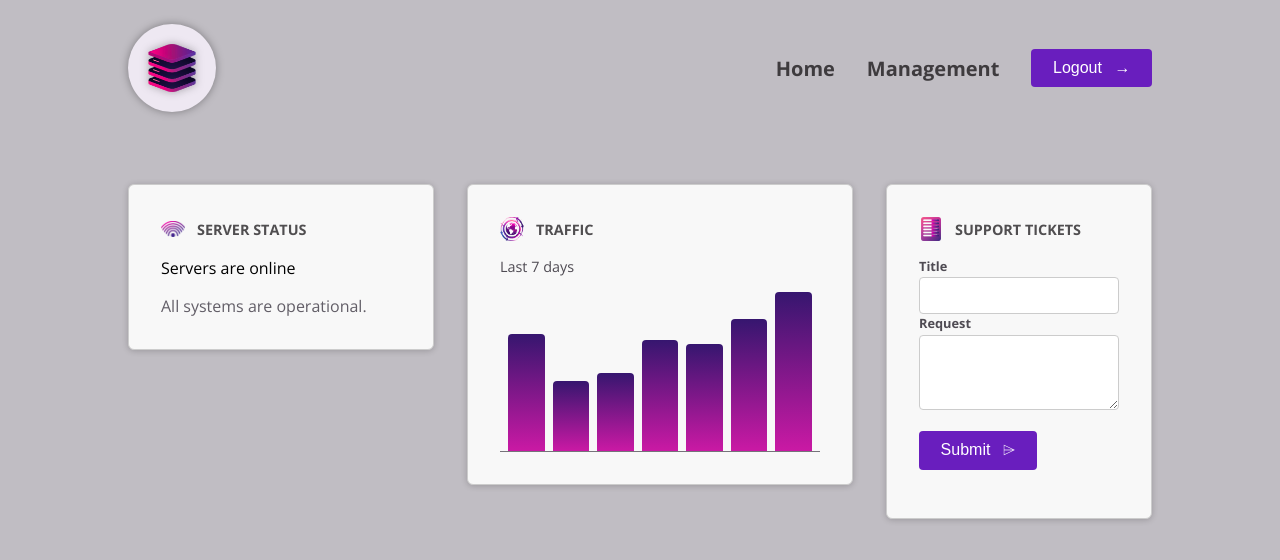
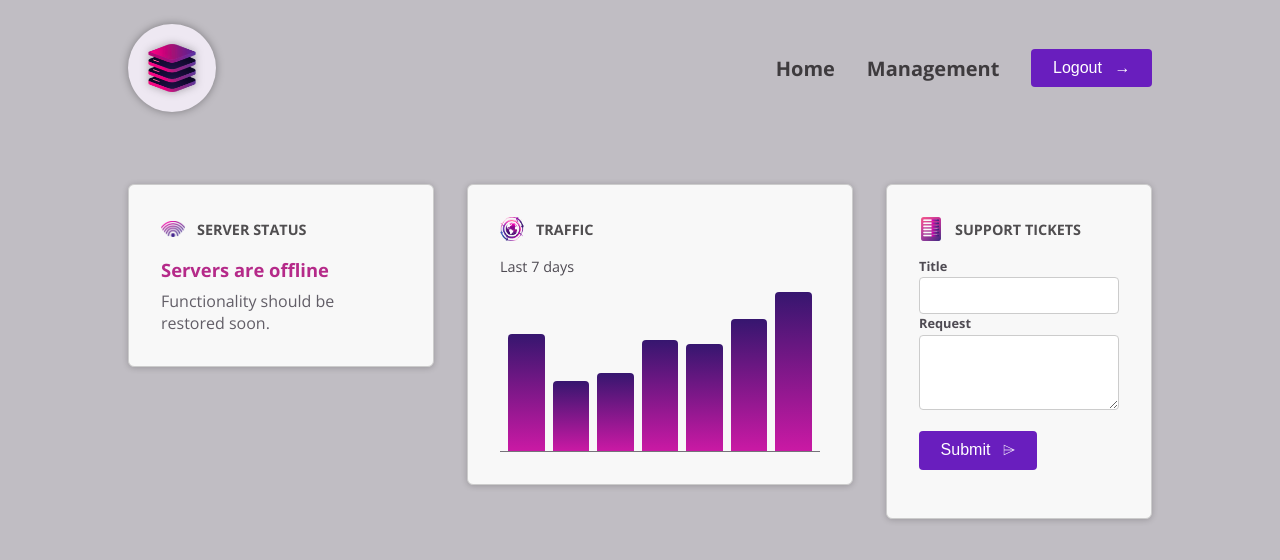
Before and after one commit to tandeptrai98dl/angular-starting, an Angular app in the folder Starting-03/: page / in a window 1280 px wide. Shown: the top 560 px of the page. Built offline with nearby package versions, Linux system fonts and the light colour scheme.

Commit message:
Done 122

```diff
--- a/Starting-03/src/app/dashboard/server-status/server-status.component.html
+++ b/Starting-03/src/app/dashboard/server-status/server-status.component.html
@@ -1,3 +1,9 @@
+<div [class]="{
+  status: true,
+  'status-online': currentStatus === 'online',
+  'status-offline': currentStatus === 'offline',
+  'status-unknown': currentStatus === 'unknown'
+}">
   @if (currentStatus === 'online') {
     <p>Servers are online</p>
     <p>All systems are operational.</p>
@@ -8,3 +14,4 @@
     <p>Server status is unknown</p>
     <p>Fetching server status failed.</p>
   }
+</div>
--- a/Starting-03/src/app/dashboard/server-status/server-status.component.ts
+++ b/Starting-03/src/app/dashboard/server-status/server-status.component.ts
@@ -9,5 +9,22 @@
 })
 
 export class ServerStatusComponent {
-  currentStatus = 'online';
+  currentStatus: 'online' | 'offline' | 'unknown' = 'online';
+
+  constructor()
+  {
+  }
+
+  ngOnInit(){
+    setInterval(() => {
+      const random = Math.random();
+
+      if(random < 0.5)
+        this.currentStatus = 'online';
+      else if(random < 0.9)
+        this.currentStatus = 'offline';
+      else
+        this.currentStatus = 'unknown';
+    }, 5000);
+  }
 }
```
Lines whose indentation alone changed are shown as unchanged.
